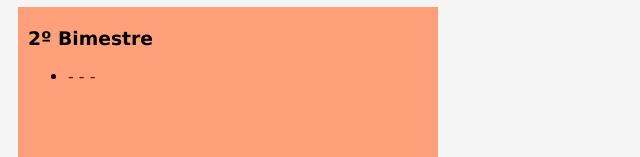
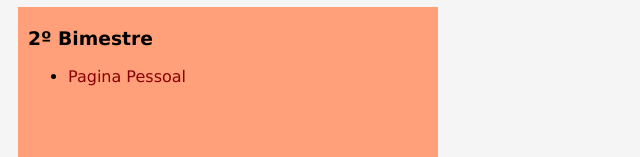
Before and after one commit to Leandersonborgess23/aweb, a plain HTML site: page index.html in a window 1280 px wide. Shown: the part 492-649 px from the top of the page, without its empty margins (0-640 px from the left). Drawn offline with Linux system fonts and the light colour scheme.

Commit message:
Update index.html

```diff
--- a/index.html
+++ b/index.html
@@ -29,7 +29,7 @@
     <div class="bimestre bimPar">
         <h3>2º Bimestre</h3>
         <ul>
-            <li><a href="#">- - -</a></li>
+            <li><a href="https://leandersonborgess23.github.io/aweb/bimestre2/paginaPessoal/index.html">Pagina Pessoal</a></li>
         </ul>
     </div>
     <div class="bimestre bimImpar">
```
